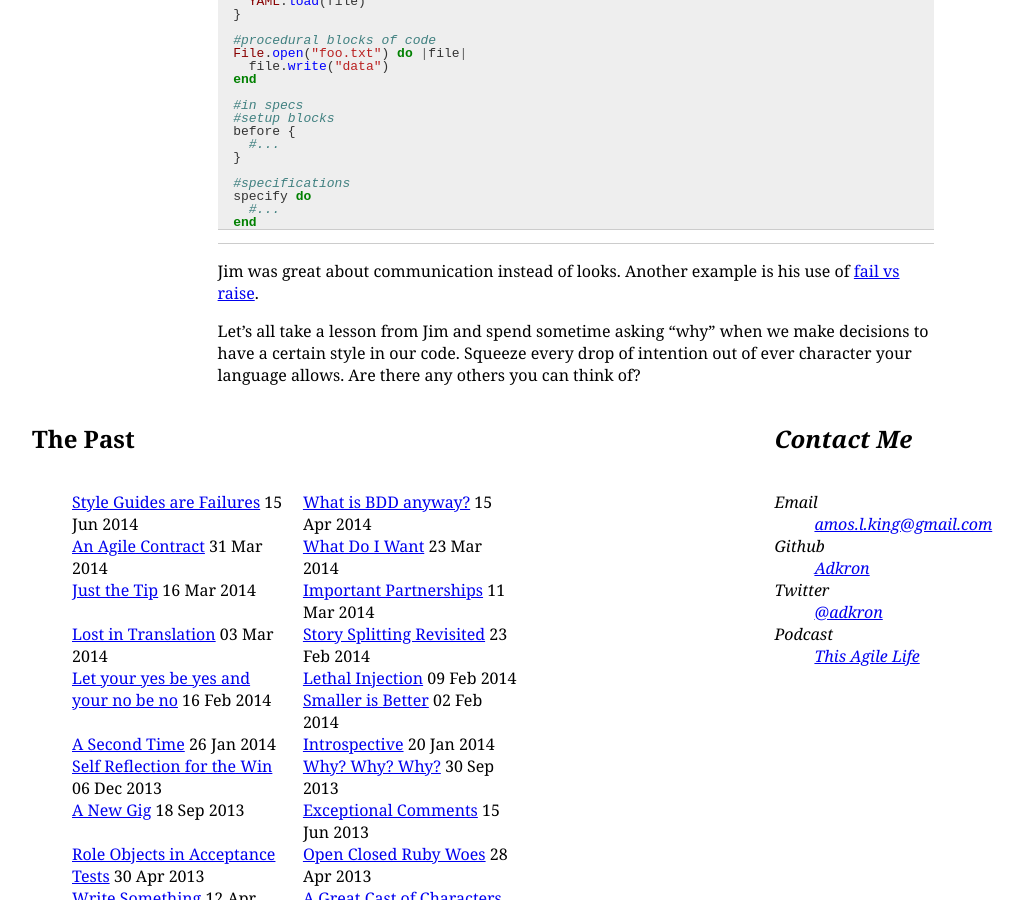
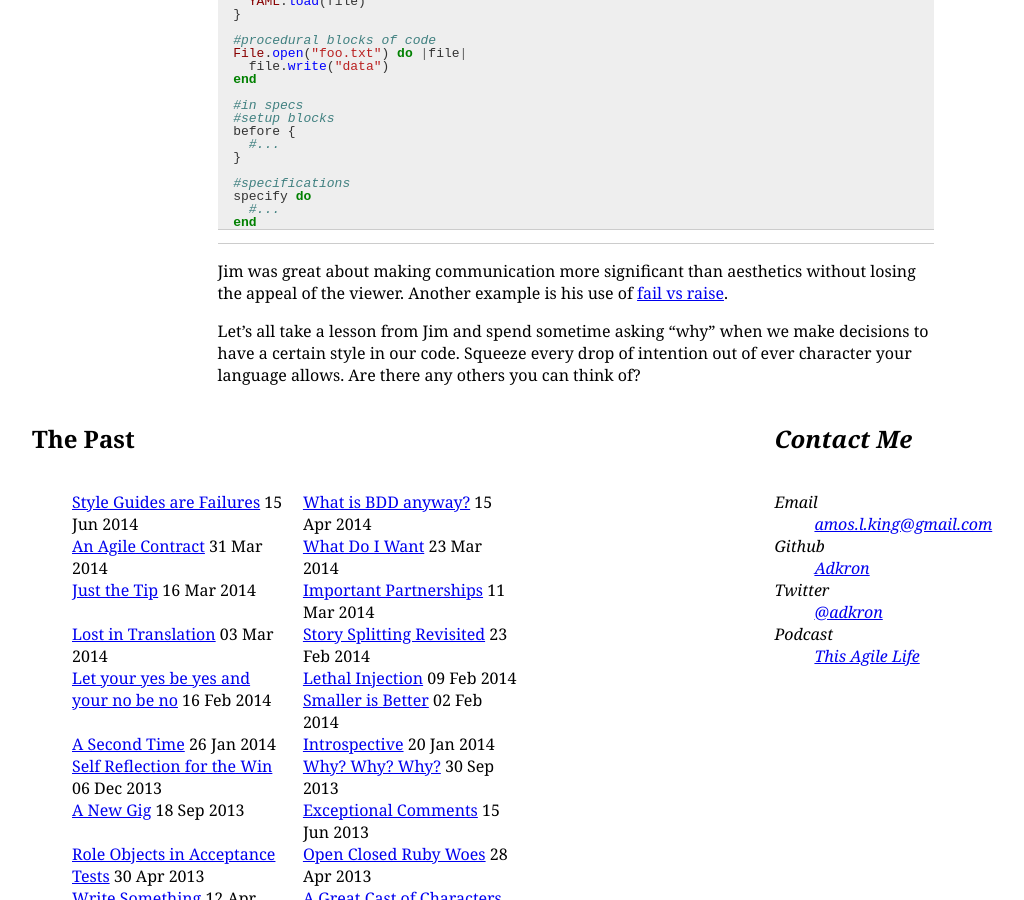
Before and after one commit to adkron/dirtyinformation.com, a Jekyll site: the page built from _posts/2014-6-15-style-guides-are-failures.markdown, in a window 1280 px wide and 900 px high, scrolled down 1043 px. Shown: the whole window, without its empty margins (64-1088 px from the left). Built offline with Jekyll 4.4.1, drawn with Linux system fonts in a browser that asks for light colours; Markdown is read by kramdown in place of the engine named in the settings.

Commit message:
Updating wording
Amos King @adkron <amos.l.king@gmail.com>

````diff
--- a/_posts/2014-6-15-style-guides-are-failures.markdown
+++ b/_posts/2014-6-15-style-guides-are-failures.markdown
@@ -77,7 +77,8 @@ for this example.
   end
 ```
 
-Jim was great about communication instead of looks. Another example is
+Jim was great about making communication more significant than aesthetics without
+losing the appeal of the viewer. Another example is
 his use of [fail vs
 raise](http://rubyrogues.com/151-rr-the-jim-weirich-tribute-episode/).
 
````
